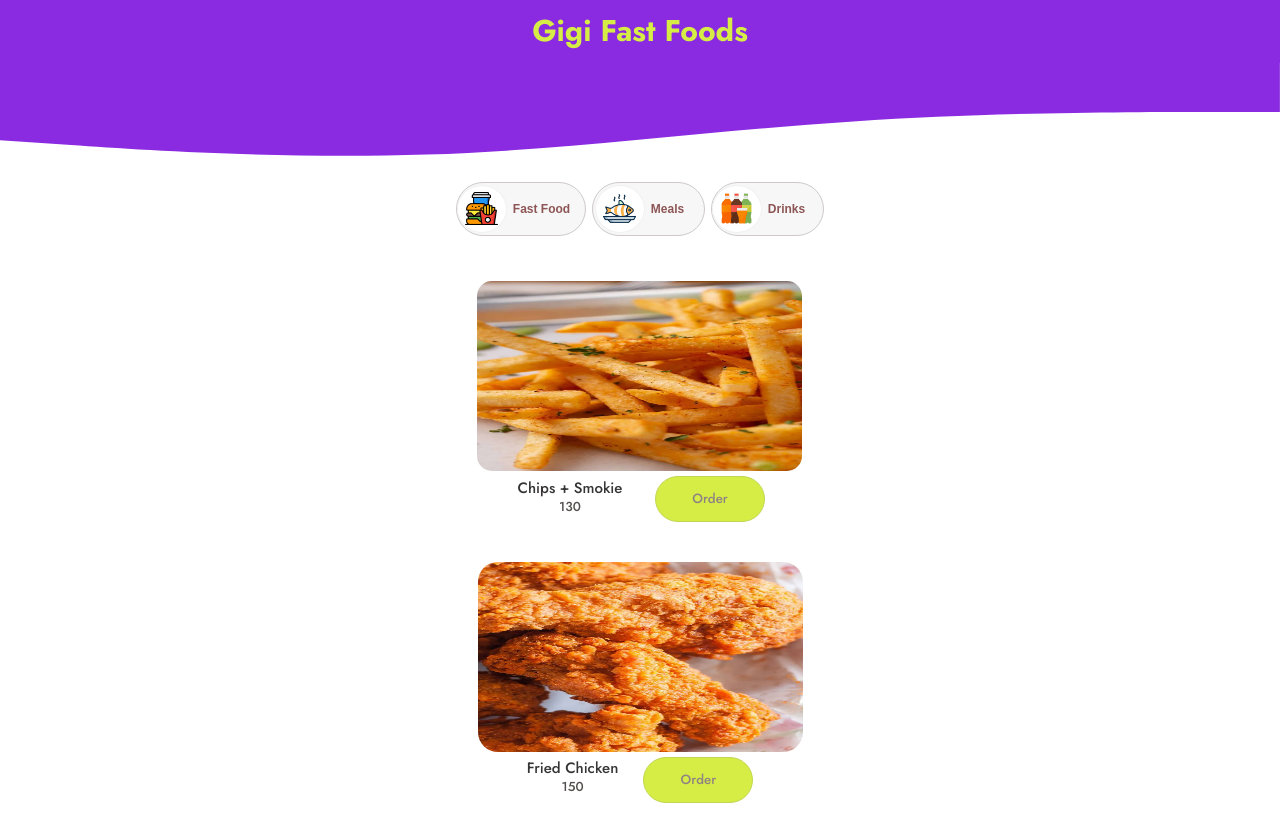
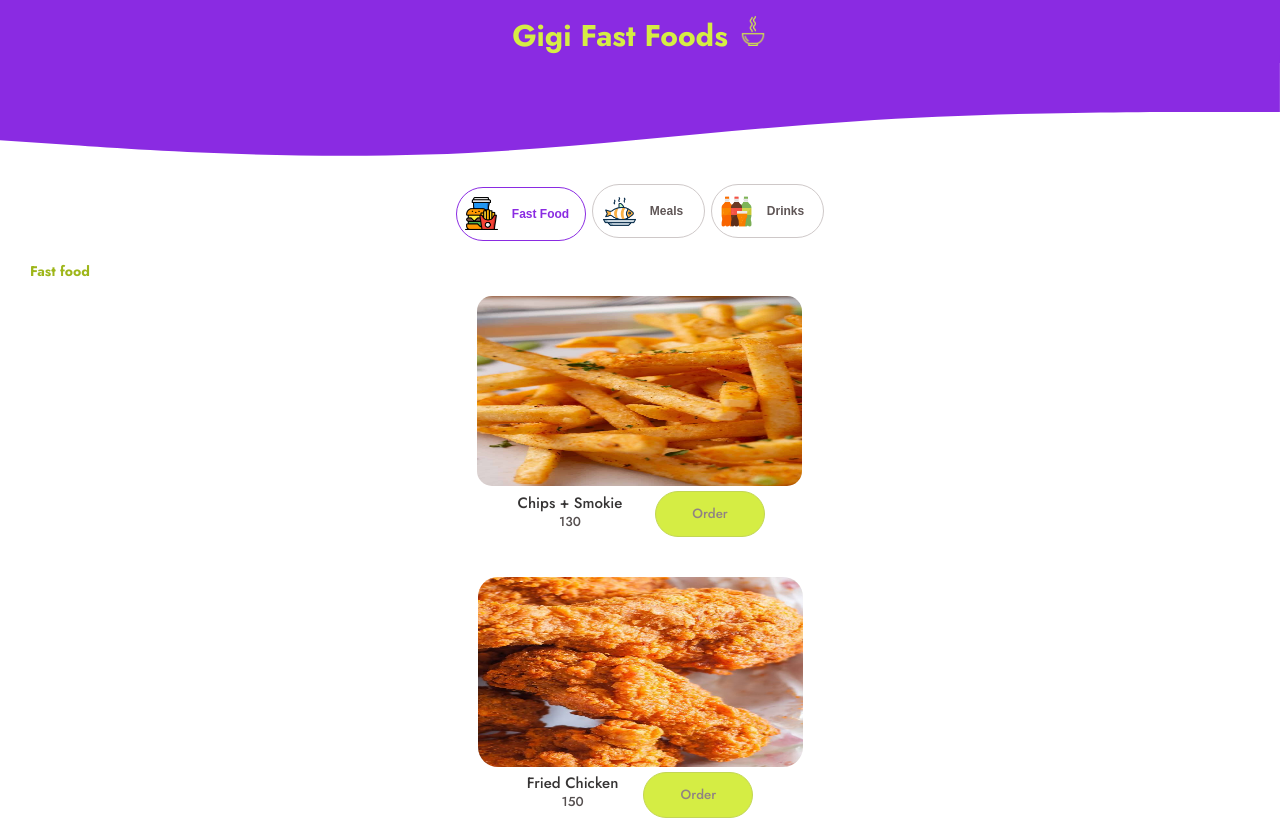
Before and after one commit to George-Agai/Gigi-Fast-Foods, a React (Create React App) app: page / in a window 1280 px wide. Shown: the top 820 px of the page. Built offline with nearby package versions, Linux system fonts and the light colour scheme.

Commit message:
More cleaning

```diff
--- a/src/home/AdminPage.js
+++ b/src/home/AdminPage.js
@@ -551,9 +551,9 @@ const AdminPage = () => {
             </div>
             {businessToday ? <div className='order-types-and-expenses-main-container'>
                 <div className='order-types-and-expenses-button-container'>
-                    <button onClick={HandleOnlineOrdersButtonClick} style={{ border: onlineOrders ? '1.5px solid #8a2be2' : '1px solid  rgba(197, 191, 191, 1)', color: onlineOrders ? '#8a2be2' : 'rgba(95, 86, 86, 1)', height: onlineOrders ? '50px' : '44px' }}>Online orders</button>
-                    <button onClick={HandleOfflineOrdersButtonClick} style={{ border: offlineOrders ? '1.5px solid #8a2be2' : '1px solid  rgba(197, 191, 191, 1)', color: offlineOrders ? '#8a2be2' : 'rgba(95, 86, 86, 1)', height: offlineOrders ? '50px' : '44px'  }}>In-shop orders</button>
-                    <button onClick={HandleExpensesButtonClick} style={{ border: expenses ? '1.5px solid #8a2be2' : '1px solid  rgba(197, 191, 191, 1)', color: expenses ? '#8a2be2' : 'rgba(95, 86, 86, 1)', height: expenses ? '50px' : '44px' }}>Expenses</button>
+                    <button onClick={HandleOnlineOrdersButtonClick} style={{ border: onlineOrders ? '1.5px solid #8a2be2' : '1px solid  rgba(197, 191, 191, 1)', color: onlineOrders ? '#8a2be2' : 'rgba(95, 86, 86, 1)', height: onlineOrders ? '56px' : '44px' }}>Online orders</button>
+                    <button onClick={HandleOfflineOrdersButtonClick} style={{ border: offlineOrders ? '1.5px solid #8a2be2' : '1px solid  rgba(197, 191, 191, 1)', color: offlineOrders ? '#8a2be2' : 'rgba(95, 86, 86, 1)', height: offlineOrders ? '56px' : '44px'  }}>In-shop orders</button>
+                    <button onClick={HandleExpensesButtonClick} style={{ border: expenses ? '1.5px solid #8a2be2' : '1px solid  rgba(197, 191, 191, 1)', color: expenses ? '#8a2be2' : 'rgba(95, 86, 86, 1)', height: expenses ? '56px' : '44px' }}>Expenses</button>
                 </div>
                 {onlineOrders && OnlineOrdersFlag ?
                     <div className='admin-page-online-orders'>
--- a/src/home/GigiFastFoods.css
+++ b/src/home/GigiFastFoods.css
@@ -25,10 +25,16 @@
 #fast-foods {
     color: rgba(213, 237, 68, 1);
     font-size: 30px;
+    margin-top: 35px;
     animation-name: gigiFastFoods;
     animation-duration: 0.5s;
     animation-delay: 1s;
     animation-timing-function: ease;
+}
+.bowl{
+    width: 30px;
+    height: 30px;
+    margin-left: 10px;
 }
 
 @keyframes gigiFastFoods {
@@ -75,7 +81,6 @@
     background-color: white;
     border-radius: 50%;
     margin-left: -17px;
-    border: 0.5px solid rgb(241, 241, 241);
 }
 
 .softdrink-button {
@@ -85,13 +90,14 @@
     margin-top: 20px;
     height: 54px;
     width: 113px;
-    background-color: rgb(247, 247, 247);
+    background-color: white;
     border-radius: 45px;
     font-size: 12px;
     font-weight: 600;
     color: rgb(141, 85, 85);
     border: 1px solid rgb(206, 200, 200);
     margin-right: 6px;
+    transition: 0.5s;
 }
 
 .softdrink {
@@ -1201,3 +1207,12 @@
     width: 60px;
     height: 60px;
 }
+.section-heading{
+    text-align: left;
+    padding-left: 30px;
+    color: rgb(158, 182, 26);
+    font-weight: 600;
+    font-size: 14px;
+    margin-bottom: -10px;
+    padding-top: 10px;
+}
--- a/src/home/Home.js
+++ b/src/home/Home.js
@@ -19,7 +19,7 @@ import cooking from './images/cooking.png'
 import freedelivery from './images/free-delivery.png'
 import meal from './images/meal.png'
 import panda from './images/panda.png'
-import circle from './images/circle.png'
+import bowl from './images/hot-soup-in-a-bowl.png'
 
 //create a context object
 export const MyContext = createContext();
@@ -31,6 +31,9 @@ const Home = () => {
     const [FruitJuicesActive, setFruitJuicesActive] = useState('');
     const [WaterActive, setWaterActive] = useState('');
     const [YoghurtActive, setYoghurtActive] = useState('');
+    const [fastFoodButton, setFastFoodButton] =useState(true);
+    const [mainMealsButton, setMainMealsButton] =useState();
+    const [drinksButton, setDrinksButton] =useState();
 
     const HandleSodaClick = (e) => {
         setSodaActive(true);
@@ -80,18 +83,27 @@ const Home = () => {
         setOrdersButtonActive(false)
     }
     const handleScrollToMainMeals = (e) => {
+        setFastFoodButton(false)
+        setMainMealsButton(true)
+        setDrinksButton(false)
         const element = document.getElementById('main-meals');
         if (element) {
             element.scrollIntoView({ behavior: 'smooth' });
         }
     }
     const handleScrollToDrinks = (e) => {
+        setDrinksButton(true)
+        setFastFoodButton(false)
+        setMainMealsButton(false)
         const element = document.getElementById('drinks');
         if (element) {
             element.scrollIntoView({ behavior: 'smooth' });
         }
     }
     const handleScrollToFastFoods = (e) => {
+        setFastFoodButton(true)
+        setMainMealsButton(false)
+        setDrinksButton(false)
         const element = document.getElementById('fast-foods');
         if (element) {
             element.scrollIntoView({ behavior: 'smooth' });
@@ -106,16 +118,17 @@ const Home = () => {
                     <div className='Home' style={{ display: homeIsActive ? 'flex' : 'none' }}>
                         <div className='home-header'>
                             <h2 id='fast-foods'>Gigi Fast Foods</h2>
-
+                            <img src={bowl} alt='bowl' className='bowl'/>
                         </div>
                         <svg xmlns="http://www.w3.org/2000/svg" viewBox="0 0 1440 120" className='svgheader'><path fill="#8a2be2" fill-opacity="1" d="M0,96L80,101.3C160,107,320,117,480,112C640,107,800,85,960,74.7C1120,64,1280,64,1360,64L1440,64L1440,0L1360,0C1280,0,1120,0,960,0C800,0,640,0,480,0C320,0,160,0,80,0L0,0Z"></path></svg>
                         <div className='navigation-buttons-div-container' >
-                            <button className='softdrink-button' style={{ width: '130px', marginLeft: '5px' }} onClick={handleScrollToFastFoods}><div className='navigation-buttons-div' style={{ marginLeft: '-14px' }}><img src={burger} alt='fastfood' className='softdrink' /></div>&ensp;<p>Fast Food</p></button>
-                            <button className='softdrink-button' onClick={handleScrollToMainMeals}><div className='navigation-buttons-div'><img src={mainmeal} alt='mainmeal' className='softdrink' /></div>&ensp;<p>Meals</p></button>
-                            <button className='softdrink-button' onClick={handleScrollToDrinks}><div className='navigation-buttons-div'><img src={softdrink} alt='softdrink' className='softdrink' /></div>&ensp;<p>Drinks</p></button>
+                            <button className='softdrink-button' style={{ width: '130px', marginLeft: '5px', border: fastFoodButton ? '1.5px solid #8a2be2' : '1px solid  rgb(206, 200, 200)' , color: fastFoodButton ? '#8a2be2' : 'rgba(95, 86, 86, 1)', marginTop: fastFoodButton ? '25px' : '20px'}} onClick={handleScrollToFastFoods}><div className='navigation-buttons-div' style={{ marginLeft: '-14px' }}><img src={burger} alt='fastfood' className='softdrink' /></div>&ensp;<p>Fast Food</p></button>
+                            <button className='softdrink-button' style={{ border: mainMealsButton ? '1.5px solid #8a2be2' : '1px solid  rgb(206, 200, 200)', color: mainMealsButton ? '#8a2be2' : 'rgba(95, 86, 86, 1)', marginTop: mainMealsButton ? '25px' : '20px'}} onClick={handleScrollToMainMeals}><div className='navigation-buttons-div'><img src={mainmeal} alt='mainmeal' className='softdrink' /></div>&ensp;<p>Meals</p></button>
+                            <button className='softdrink-button' style={{ border: drinksButton ? '1.5px solid #8a2be2' : '1px solid  rgb(206, 200, 200)', color: drinksButton ? '#8a2be2' : 'rgba(95, 86, 86, 1)', marginTop: drinksButton ? '25px' : '20px'}} onClick={handleScrollToDrinks}><div className='navigation-buttons-div'><img src={softdrink} alt='softdrink' className='softdrink' /></div>&ensp;<p>Drinks</p></button>
                         </div>
 
                         <div className='chips-smokie-main-container'>
+                        <div className='section-heading' style={{marginTop: '20px', marginBottom: '-40px'}}>Fast food</div>
                             {data.chipsSmokieDescription.map((item, index) => {
                                 return (
 
@@ -160,6 +173,7 @@ const Home = () => {
                                 <img src={meal} alt='meal' className='meal' />
                                 <p>_____</p> */}
                             </div>
+                            <div className='section-heading'>Main meals</div>
                             <div className='chips-smokie-main-container' id='ugali-fish-main-container'>
                                 {data.ugaliFishDescription.map((item, index) => {
                                     return (
@@ -176,6 +190,7 @@ const Home = () => {
                                 <img src={panda} alt='panda' className='panda' />
 
                             </div>
+                            <div className='section-heading'>Drinks</div>
                             <div className='available-drinks-main-container'>
                                 <div className='available-drinks-button-container'>
                                     <button className='available-drinks-button' id='available-drinks-button-soda' onClick={HandleSodaClick} style={{ backgroundColor: SodaActive ? 'rgb(247, 245, 245)' : 'rgb(247, 245, 245)', border: SodaActive ? '1.5px solid #8a2be2' : '1px solid  rgba(197, 191, 191, 1)', color: SodaActive ? '#8a2be2' : 'rgba(95, 86, 86, 1)' , height: SodaActive ? '58px' : '50px' }}>Soda</button>
```
Also changed, not shown: src/home/images/circle.png (deleted), src/home/images/hot-soup-in-a-bowl.png (added).
